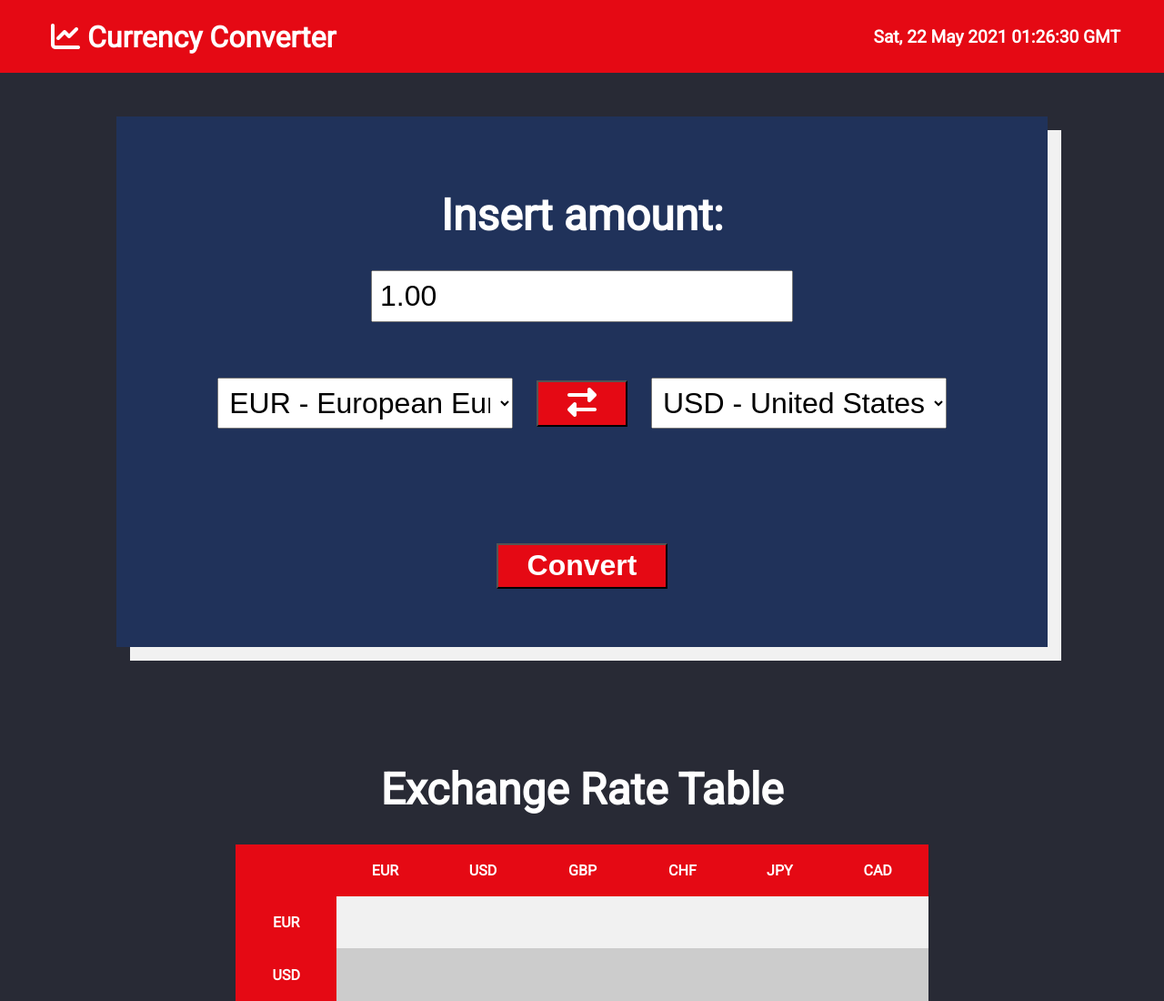
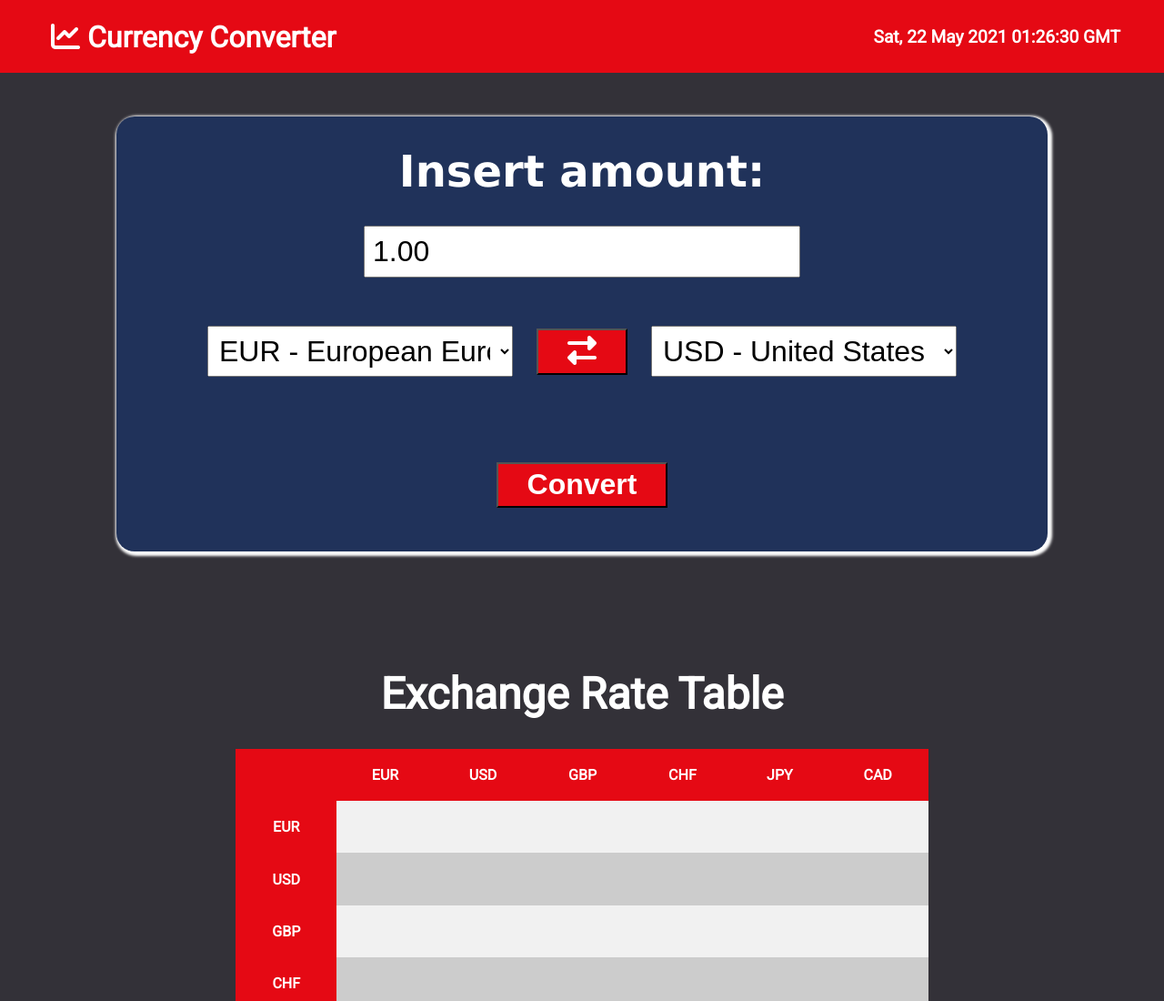
Before and after one commit to eduardo-pleitez/CurrencyConverter.github.io, a website built with Parcel: page index.html in a window 1280 px wide. Shown: the top 1100 px of the page at 91% size. Built offline with nearby package versions, Linux system fonts and the light colour scheme; no server answers.

Commit message:
Fonts and colors changed.

```diff
--- a/main.css
+++ b/main.css
@@ -5,7 +5,7 @@
   box-sizing: border-box;
 }
 body{
-  background-color: #282a35;
+  background-color: #333138;
   font-family: 'Roboto', sans-serif;
 }
 
@@ -46,12 +46,12 @@ body{
 
 /* Currency  Calculator */
 .currencyCalculator{
-  padding: 3rem;
+  padding: 2rem;
   background-color: #20325a;
   margin: 3rem auto;
-  box-shadow: 15px 15px #f1f1f1;
+  box-shadow: 2px 2px 3px 3px #ffffff;
   width: 80%;
-
+  border-radius: 20px;
 }
 .formTop{
   display:flex;
@@ -63,12 +63,13 @@ body{
   display:flex;
   justify-content: center;
   align-items: center;
-  padding-top: 2rem;
+  padding-top: 1.5rem;
 }
 .currencyExchangeTitle{
-  padding: 2rem;
+  padding-bottom: 2rem;
   font-size: 3rem;
   color: #ffffff;
+  font-family: Verdana, Geneva, Tahoma, sans-serif;
 }
 #currencyAmount{
   width: 50%;
@@ -108,8 +109,8 @@ body{
 #exchangeResult{
   font-size: 3rem;
   font-weight: bold;
-  padding-top: 4rem;
-  padding-bottom: 2rem;
+  padding-top: 2.5rem;
+  padding-bottom: 1.5rem;
   font-family: Arial, Helvetica, sans-serif;
 }
 #conversionRate{
```
